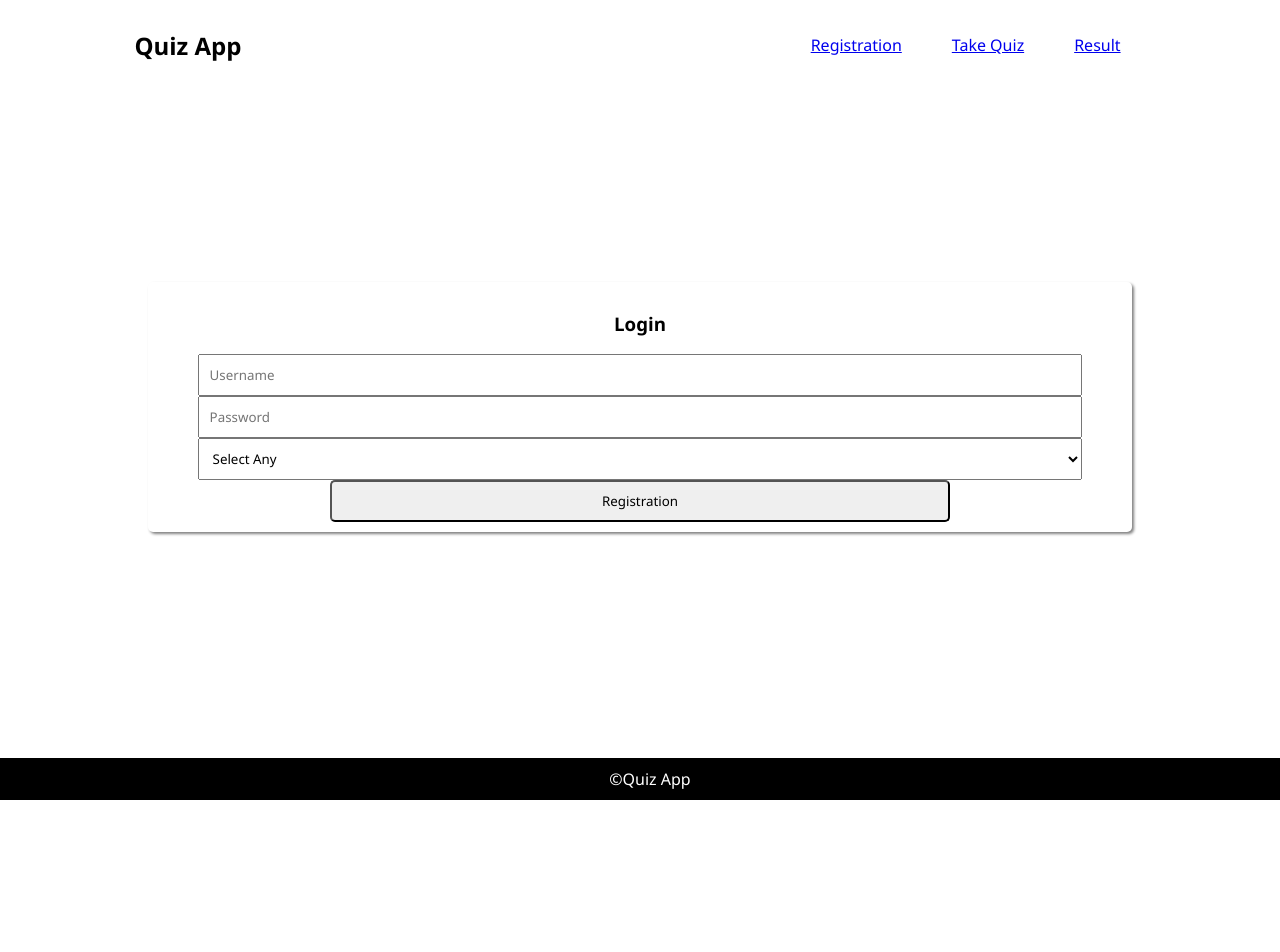
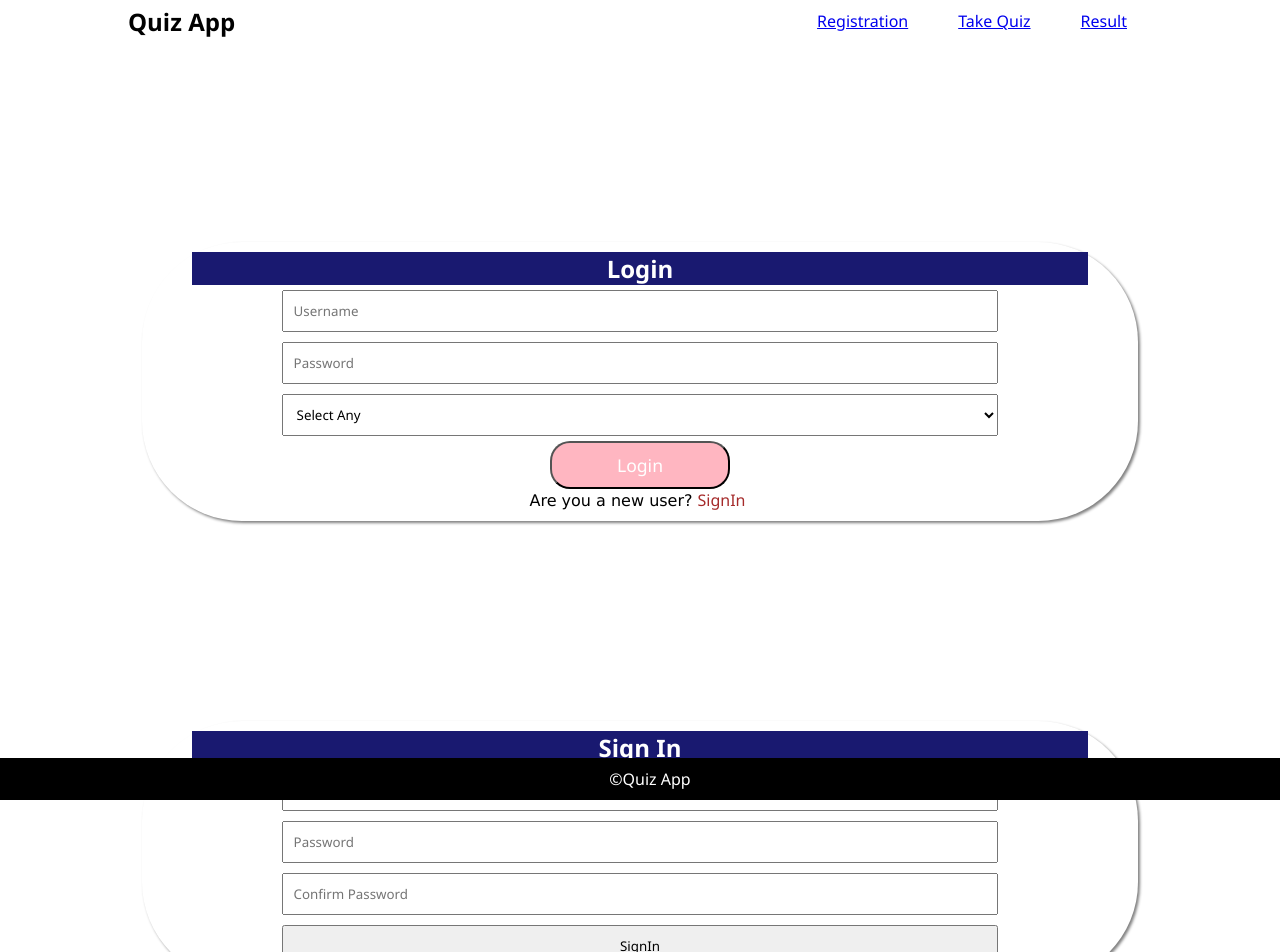
Before and after one commit to Chinmaygupta54/Quiz, a React (Create React App) app: page / in a window 1280 px wide. Shown: the top 952 px of the page. Before the commit the page ends 800 px from the top, so only its background shows below. Built offline with nearby package versions, Linux system fonts and the light colour scheme.

Commit message:
Css change in login and new sign in form

```diff
--- a/src/App.jsx
+++ b/src/App.jsx
@@ -2,6 +2,7 @@ import { BrowserRouter} from "react-router-dom"
 import Footer from "./component/footer"
 import Header from "./component/header"
 import LoginForm from "./component/loginForm"
+import SignIn from "./component/signForm"
 
 export const App = () => {
     return(
@@ -9,6 +10,7 @@ export const App = () => {
           <Header />
           <Footer />
           <LoginForm />
+          < SignIn />
         </BrowserRouter>
     )
 }
--- a/src/component/loginForm/index.jsx
+++ b/src/component/loginForm/index.jsx
@@ -4,15 +4,17 @@ import "./style.css"
 export const LoginForm = () => {
   return (
         <form action = "">
-          <h3>Login</h3>
+          <h2>Login</h2>
+          {/* <div> */}
+          {/* <label>UserName:</label></div> */}
         <input type = "text"
-        name = "userName"
-        id = "username"
         placeholder = 'Username'
         />
+        {/* <div> */}
+       {/* <label>Password:</label> */}
+       {/* </div> */}
         <input
-        name = "Password"
-        id = "password"
+       type='password'
         placeholder = 'Password'
      />
         <select name = "" id="">
@@ -22,8 +24,13 @@ export const LoginForm = () => {
         </select>
         <input type = "submit"
         id = 'userSubmitButton'
-        value = "Registration"
+        value = "Login"
         onClick={LoginForm}/>
+        <p>Are you a new user?
+          <span>SignIn </span>
+          </p>
+
+
     </form>
 
   )
--- a/src/component/loginForm/style.css
+++ b/src/component/loginForm/style.css
@@ -1,25 +1,55 @@
 *{
+    margin: 0;
+    padding: 0;
 font-family: 'Segoe UI', Tahoma, Geneva, Verdana, sans-serif;
 }
 form{
     border: 2px;
     width : 70%;
-    align-content: center;
     margin : 200px auto;
-    border-radius: 5px;
+    border-radius: 100px;
     text-align: center;
     box-shadow: 2px 2px 3px grey;
     padding: 10px 50px;
+    display: block;
 
 }
 form input,
 form select{
-    width: 100%;
+    width: 80%;
     padding: 10px;
     box-sizing: border-box;
+    margin: 5px auto;
+}
+form div{
+    margin: 5px;
+    align-items: center;
+}
+form h2{
+    background-color: midnightblue;
+    color: white;
+    padding: 5px auto;
+    text-align: center;
+
+
 }
 form input[type=submit]{
-    width: 70%;
+    width: 20%;
     margin: auto;
-    border-radius: 5px;
+    border-radius: 20px;
+    display: block;
+    font-size: 1.1rem;
+    justify-content: center;
+    background-color: lightpink ;
+    color: white;
 }
+form select.option{
+    width: 50%;
+}
+p{
+    font-family: 'Lucida Sans', 'Lucida Sans Regular', 'Lucida Grande', 'Lucida Sans Unicode', Geneva, Verdana, sans-serif;
+}
+span{
+    color: brown;
+    margin: 5px;
+}
--- /dev/null
+++ b/src/component/signForm/index.jsx
@@ -0,0 +1,29 @@
+import React from 'react'
+
+const SignIn  = () => {
+  return (
+    <div>
+        <form action="">
+        <h2>Sign In</h2>
+        <input type = "text"
+        name = "userName"
+        id = "username"
+        placeholder = 'Username'
+       />
+        <input
+        type="password"
+        name = "Password"
+        id = "password"
+        placeholder = 'Password'
+        />
+        <input type="password"
+        placeholder='Confirm Password' />
+
+        <input type="button" value="SignIn" />
+        </form>
+
+    </div>
+  )
+}
+
+export default SignIn
```
